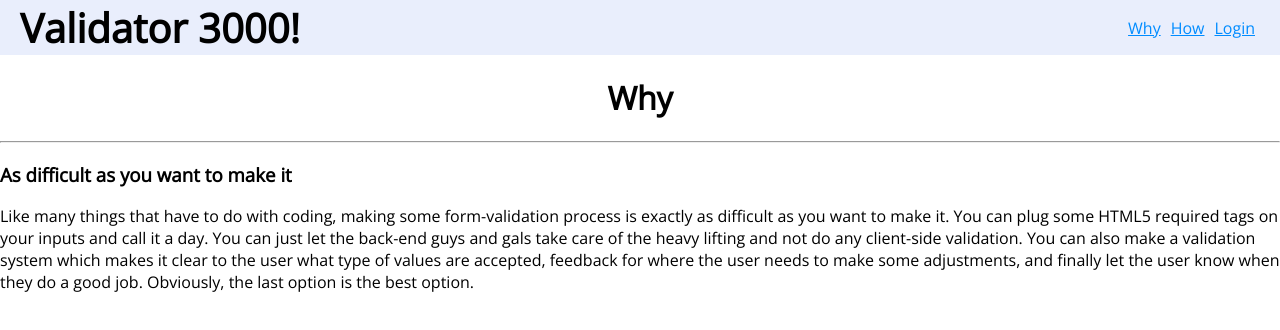
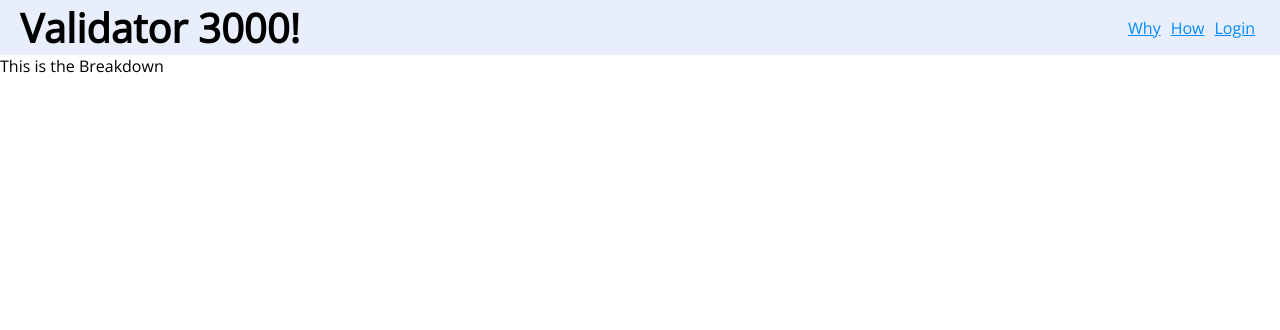
Before and after one commit to Mvcampbell3/react-form-validator, a React (Create React App) app: page / in a window 1280 px wide. Both pictures are taken after a click on the item "How". Shown: the top 330 px of the page. Built offline with nearby package versions, Linux system fonts and the light colour scheme.

Commit message:
created breakdown component

```diff
--- a/src/App.js
+++ b/src/App.js
@@ -4,21 +4,31 @@ import './App.css';
 import LoginForm from './LoginForm';
 import Header from './Header';
 import Landing from './Landing';
+import Breakdown from './Breakdown';
 
 function App() {
   const [loggedIn, setLoggedIn] = useState(false);
   const [viewLogin, setViewLogin] = useState(false);
   const [viewLanding, setViewLanding] = useState(true);
+  const [viewBreakdown, setViewBreakdown] = useState(false);
 
   const displayLogin = () => {
     setViewLanding(false);
+    setViewBreakdown(false);
     setViewLogin(true);
-  }
+  };
 
   const displayLanding = () => {
     setViewLogin(false);
-    setViewLanding(true)
-  }
+    setViewBreakdown(false);
+    setViewLanding(true);
+  };
+
+  const displayBreakdown = () => {
+    setViewLanding(false);
+    setViewLogin(false);
+    setViewBreakdown(true);
+  };
 
   return (
     <div className='container'>
@@ -27,9 +37,11 @@ function App() {
         setLoggedIn={setLoggedIn}
         displayLogin={displayLogin}
         displayLanding={displayLanding}
+        displayBreakdown={displayBreakdown}
       />
       {viewLogin ? <LoginForm /> : null}
       {viewLanding ? <Landing /> : null}
+      {viewBreakdown ? <Breakdown /> : null}
     </div>
   );
 }
--- /dev/null
+++ b/src/Breakdown/index.js
@@ -0,0 +1,12 @@
+import React from 'react';
+import './breakdown.css';
+
+const Breakdown = (props) => {
+  return (
+    <div className="breakdown">
+      This is the Breakdown
+    </div>
+   );
+}
+
+export default Breakdown;
--- a/src/Header/index.js
+++ b/src/Header/index.js
@@ -8,7 +8,7 @@ const Header = props => {
       <nav>
         <ul>
           <li onClick={props.displayLanding}>Why</li>
-          <li>How</li>
+          <li onClick={props.displayBreakdown}>How</li>
           <li
             onClick={props.displayLogin}>
             {props.loggedIn ? 'Welcome Back' : 'Login'}
```
Also changed, not shown: src/Breakdown/breakdown.css (added).
